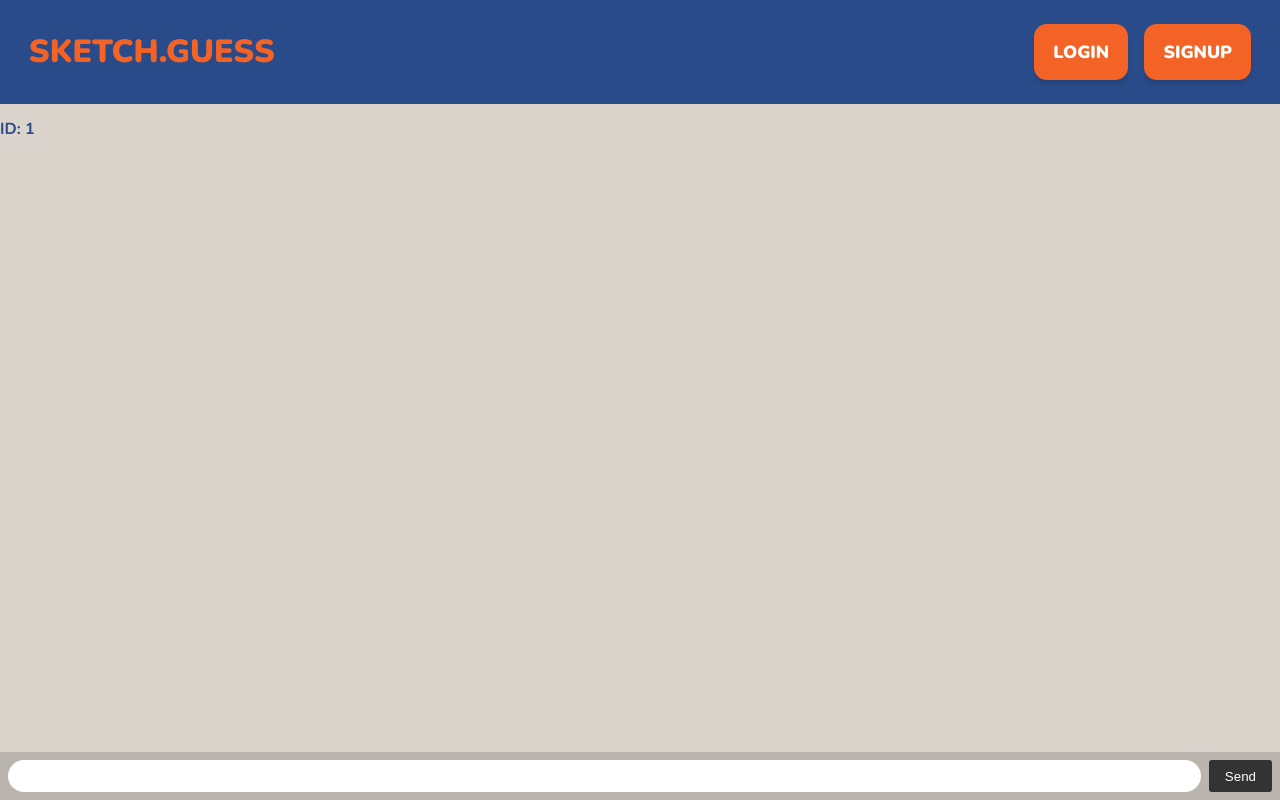
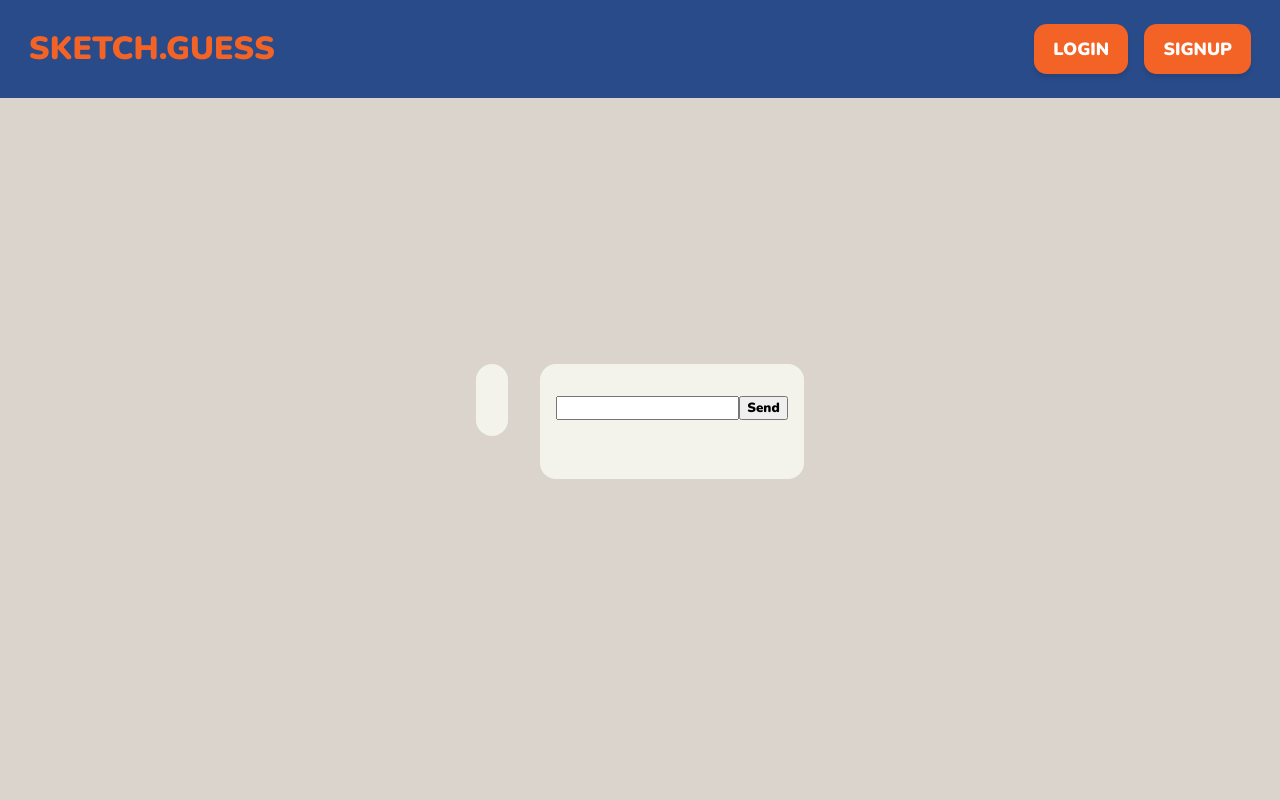
Before and after one commit to 99patricia/Guess-a-Sketch, a React (Create React App) app in the folder client/: page /chat/1 in a window 1280 px wide. Built offline with nearby package versions, Linux system fonts and the light colour scheme; no server answers.

Commit message:
Style front page

```diff
--- a/client/src/components/Button.jsx
+++ b/client/src/components/Button.jsx
@@ -2,24 +2,29 @@ import React from "react";
 import styled from "styled-components";
 
 const StyledButton = styled.button`
-    background-color: var(--secondary);
+    background-color: ${(props) =>
+        props.secondary ? "var(--secondary)" : "var(--primary)"};
     color: var(--white);
-    padding: 1rem 1.2rem;
+    padding: 0.8rem 1.2rem;
     border: 0;
     border-radius: 0.8rem;
     box-shadow: 0px 4px 4px rgba(0, 0, 0, 0.1);
     font-family: var(--font);
     font-size: 1.1rem;
     text-transform: uppercase;
-    font-weight: 900;
 
     :not(:last-child) {
-        margin-right: 1rem;
+        margin-right: ${(props) => (props.column ? "0" : "1rem")};
+        margin-bottom: ${(props) => (props.column ? "1rem" : "0")};
     }
 `;
 
 function Button(props) {
-    return <StyledButton>{props.children}</StyledButton>;
+    return (
+        <StyledButton secondary={props.secondary} column={props.column}>
+            {props.children}
+        </StyledButton>
+    );
 }
 
 export default Button;
--- /dev/null
+++ b/client/src/components/Canvas.jsx
@@ -0,0 +1,14 @@
+import React from "react";
+import styled from "styled-components";
+
+const StyledCanvas = styled.div`
+    background-color: var(--light-beige);
+    padding: 1rem;
+    border-radius: 1rem;
+`;
+
+function Canvas(props) {
+    return <StyledCanvas>{props.children}</StyledCanvas>;
+}
+
+export default Canvas;
--- /dev/null
+++ b/client/src/components/Chat.jsx
@@ -0,0 +1,15 @@
+import React from "react";
+import styled from "styled-components";
+
+const StyledChat = styled.div`
+    background-color: var(--light-beige);
+    padding: 1rem;
+    border-radius: 1rem;
+    height: 80%;
+`;
+
+function Chat(props) {
+    return <StyledChat>{props.children}</StyledChat>;
+}
+
+export default Chat;
--- /dev/null
+++ b/client/src/components/FlexContainer.jsx
@@ -0,0 +1,23 @@
+import React from "react";
+import styled from "styled-components";
+
+const StyledFlexContainer = styled.div`
+    display: flex;
+    justify-content: center;
+    flex-direction: column;
+    height: 100%;
+
+    > div {
+        margin: 1rem;
+    }
+`;
+
+function FlexContainer(props) {
+    return (
+        <StyledFlexContainer>
+            {props.children}
+        </StyledFlexContainer>
+    );
+}
+
+export default FlexContainer;
--- /dev/null
+++ b/client/src/components/Form.jsx
@@ -0,0 +1,17 @@
+import React from "react";
+import styled from "styled-components";
+
+const StyledForm = styled.form`
+    background-color: var(--light-beige);
+    padding: 2rem;
+    border-radius: 1.5rem;
+    display: flex;
+    flex-direction: column;
+    margin: 0 auto;
+`;
+
+function Form(props) {
+    return <StyledForm props={props}>{props.children}</StyledForm>;
+}
+
+export default Form;
--- /dev/null
+++ b/client/src/components/FormInput.jsx
@@ -0,0 +1,45 @@
+import React from "react";
+import styled from "styled-components";
+
+const StyledLabel = styled.label`
+    text-align: center;
+    text-transform: uppercase;
+    font-size: 1.5rem;
+    line-height: 2rem;
+    color: var(--secondary);
+`;
+
+const StyledInput = styled.input`
+    padding: 0.7rem 1rem;
+    border-radius: 0.3rem;
+    border: 1px solid var(--beige);
+    font-size: 1.2rem;
+    color: var(--primary);
+
+    :focus {
+        border: 1px solid var(--primary);
+        outline: 0;
+    }
+
+    ::placeholder {
+        color: var(--beige);
+    }
+
+    :not(:last-child) {
+        margin-bottom: 2rem;
+    }
+`;
+
+function FormInput(props) {
+    return (
+        <>
+            <StyledLabel>{props.label}</StyledLabel>
+            <StyledInput
+                placeholder={props.placeholder}
+                type={props.type}
+            ></StyledInput>
+        </>
+    );
+}
+
+export default FormInput;
--- a/client/src/components/Header.jsx
+++ b/client/src/components/Header.jsx
@@ -6,6 +6,7 @@ import { Button } from "components";
 const StyledHeader = styled.div`
     background-color: var(--primary);
     width: 100%;
+    position: absolute;
     top: 0;
     padding: 1.5rem 1.8rem;
 
@@ -22,7 +23,6 @@ const StyledHeader = styled.div`
 const StyledSiteLink = styled.a`
     color: var(--secondary);
     font-size: 2rem;
-    font-weight: 900;
     text-transform: uppercase;
 `;
 
@@ -31,8 +31,8 @@ function Header(props) {
         <StyledHeader>
             <StyledSiteLink href="/">sketch.guess</StyledSiteLink>
             <div className="flex">
-                <Button>Login</Button>
-                <Button>Signup</Button>
+                <Button secondary>Login</Button>
+                <Button secondary>Signup</Button>
             </div>
         </StyledHeader>
     );
--- a/client/src/components/index.js
+++ b/client/src/components/index.js
@@ -1,2 +1,7 @@
 export { default as Button } from "./Button";
+export { default as Canvas } from "./Canvas";
+export { default as Chat } from "./Chat";
+export { default as FlexContainer } from "./FlexContainer";
+export { default as Form } from "./Form";
+export { default as FormInput } from "./FormInput";
 export { default as Header } from "./Header";
--- a/client/src/index.css
+++ b/client/src/index.css
@@ -7,10 +7,17 @@
     --light-beige: #f3f3ec;
     --beige: #dbd4cc;
     --font: "Nunito", "Helvetica Neue", sans-serif;
+    color: var(--primary);
     font-family: var(--font);
     font-size: 16px;
     line-height: 1.2rem;
-    font-weight: 700;
+    font-weight: 900;
+}
+
+html,
+body,
+#root {
+    height: 100vh;
 }
 
 body {
@@ -31,55 +38,25 @@ a {
     text-decoration: none;
 }
 
+a,
+button,
+input {
+    font-weight: 900;
+    font-family: var(--font);
+}
+
 .flex {
     display: flex;
 }
 
-#form {
-    background: rgba(0, 0, 0, 0.15);
-    padding: 0.25rem;
-    position: fixed;
-    bottom: 0;
-    left: 0;
-    right: 0;
-    display: flex;
-    height: 3rem;
-    box-sizing: border-box;
-    backdrop-filter: blur(10px);
+.flex > div {
+    margin: 1rem;
 }
 
-#input {
-    border: none;
-    padding: 0 1rem;
-    flex-grow: 1;
-    border-radius: 2rem;
-    margin: 0.25rem;
+.row {
+    flex-direction: row;
 }
 
-#input:focus {
-    outline: none;
+.center {
+    justify-content: center;
 }
-
-#form > button {
-    background: #333;
-    border: none;
-    padding: 0 1rem;
-    margin: 0.25rem;
-    border-radius: 3px;
-    outline: none;
-    color: #fff;
-}
-
-#messages {
-    list-style-type: none;
-    margin: 0;
-    padding: 0;
-}
-
-#messages > li {
-    padding: 0.5rem 1rem;
-}
-
-#messages > li:nth-child(odd) {
-    background: #efefef;
-}
--- a/client/src/pages/Home.jsx
+++ b/client/src/pages/Home.jsx
@@ -1,7 +1,7 @@
 import React from "react";
 import axios from "axios";
 
-import { Header } from "components";
+import { Button, Header, FlexContainer, Form, FormInput } from "components";
 
 function Home() {
     const [data, setData] = React.useState(null);
@@ -11,10 +11,27 @@ function Home() {
     }, []);
 
     return (
-        <div className="Home">
+        <>
             <Header />
-            <p>{!data ? "Loading..." : data}</p>
-        </div>
+            <FlexContainer>
+                <Form>
+                    <FormInput
+                        label="Join a room"
+                        placeholder="Enter room code"
+                        type="text"
+                    ></FormInput>
+                    <FormInput
+                        label="Nickname"
+                        placeholder="Enter nickname"
+                        type="text"
+                    ></FormInput>
+                    <Button column>Join</Button>
+                    <Button column secondary>
+                        Create a new room
+                    </Button>
+                </Form>
+            </FlexContainer>
+        </>
     );
 }
 
--- a/client/src/pages/Room.jsx
+++ b/client/src/pages/Room.jsx
@@ -2,7 +2,7 @@ import React from "react";
 import io from "socket.io-client";
 import { useParams } from "react-router-dom";
 
-import { Header } from "components";
+import { Canvas, Chat, FlexContainer, Header } from "components";
 
 const socket = io();
 
@@ -35,16 +35,21 @@ function Room() {
     });
 
     return (
-        <div className="Room">
+        <>
             <Header />
-            <p>ID: {chatId}</p>
-            <h2 id="header"></h2>
+            <FlexContainer>
+                <div className="flex row center">
+                    <Canvas></Canvas>
+                    <Chat>
                         <ul id="messages"></ul>
                         <form id="form" action="">
                             <input id="input" autoComplete="off" />
                             <button>Send</button>
                         </form>
+                    </Chat>
                 </div>
+            </FlexContainer>
+        </>
     );
 }
 
```
Lines whose indentation alone changed are shown as unchanged.
